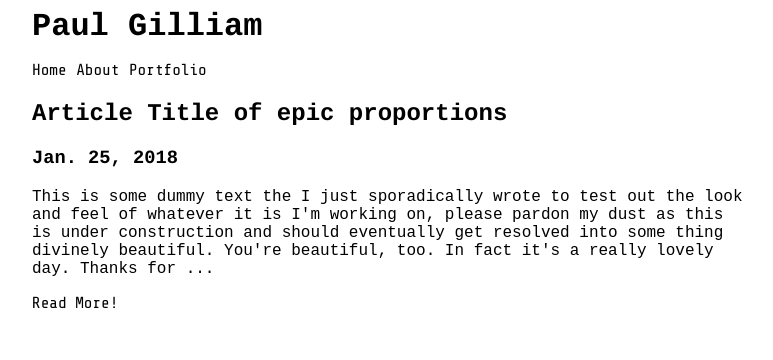
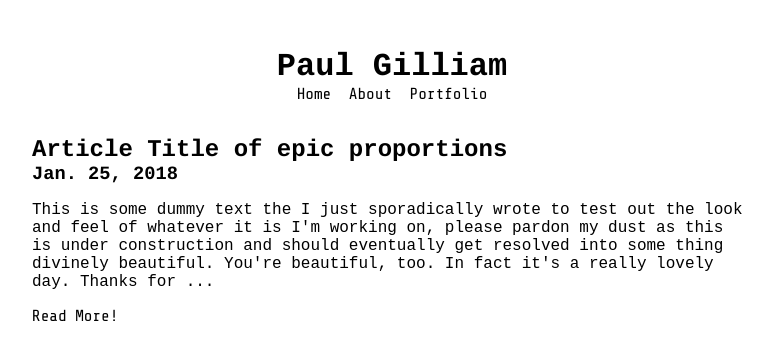
Before and after one commit to phgilliam/100DaysOfCode, a plain HTML site: page portfolio/blog.html in a window 1280 px wide. Shown: the whole page, without its empty margins (248-1021 px from the left). Drawn offline with nearby package versions, Linux system fonts and the light colour scheme.

Commit message:
build blog-roll layout & spacing

```diff
--- a/portfolio/blog.html
+++ b/portfolio/blog.html
@@ -6,6 +6,7 @@
 	</head>
 	<body>
 		<header class='middle'>
+			<div class='header-class'>
 				<h1>Paul Gilliam</h1>
 				<nav>
 					<ul>
@@ -14,6 +15,7 @@
 						<li><a href='#'>Portfolio</a></li>
 					</ul>
 				</nav>
+			</div>
 		</header>
 		<main class='middle'>
 			<h2 class='article-title'>Article Title of epic proportions</h2>
--- a/portfolio/main.css
+++ b/portfolio/main.css
@@ -1,5 +1,8 @@
 *{font-family: 'Roboto Mono', monospace}
-h1,h2,h3,h4,h5,h6{font-family:'Cousine', monospace}
+h1,h2,h3,h4,h5,h6{
+	font-family:'Cousine', monospace;
+	margin:0;
+}
 /*nav{display:none;}*/
 
 ul{padding:0;}
@@ -48,9 +51,6 @@ li{
 	padding-top: 1em;
 }
 
-.name-block h2,h1{
-	margin:0;
-}
 
 .nav-block{
 	padding-bottom: 1em;
@@ -67,4 +67,17 @@ li{
 	max-width:45em;
 }
 
-nav ul li{display:inline-block}
+nav ul li{
+	display:inline-block;
+	margin: 0 0.25em
+}
+
+nav ul{
+	margin:0;
+}
+
+.header-class{
+	margin: 3em 0 2em 0;
+	text-align:center;
+	width:100%;
+}
```
Lines whose indentation alone changed are shown as unchanged.
